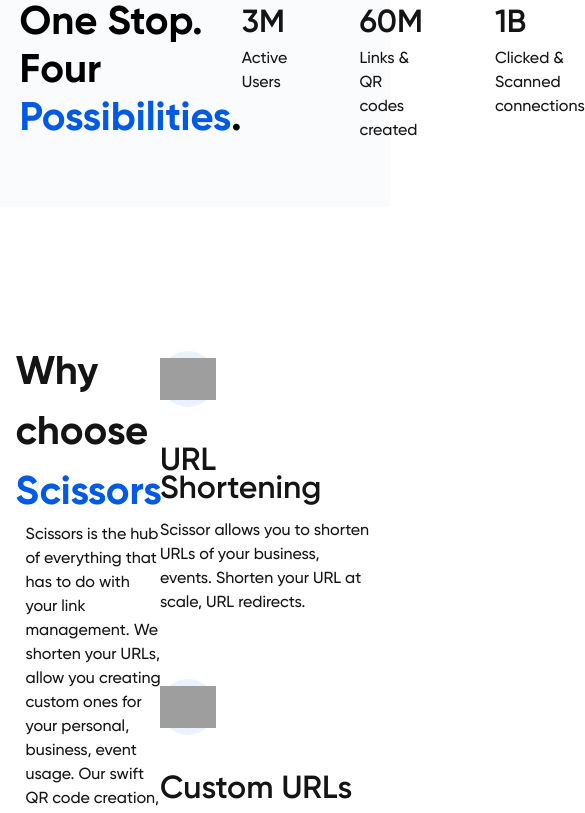
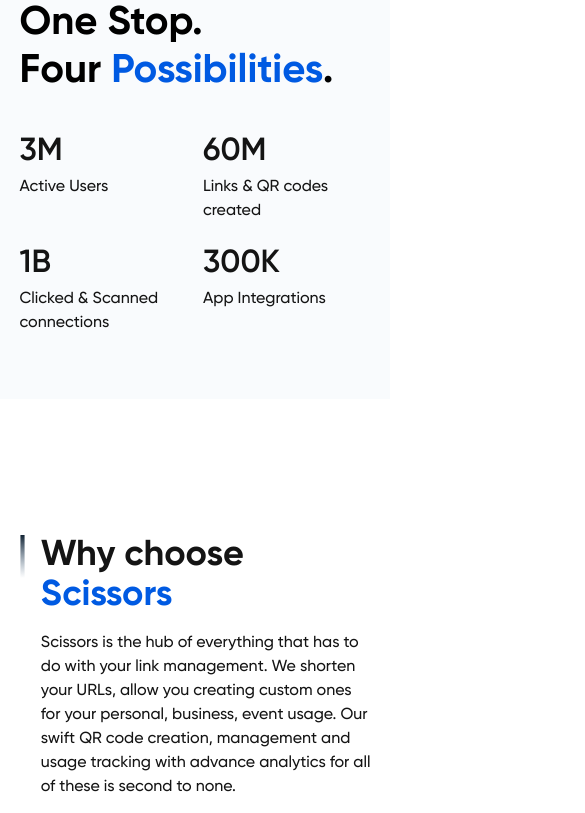
Before and after one commit to rahmlad-aramide/scissor, a React (Vite) app: page / in a window 390 px wide. Shown: the part 1180-1993 px from the top of the page, 585 px wide, since content can reach past the window. Built offline with nearby package versions, Linux system fonts and the light colour scheme; grey boxes are pictures that could not be loaded.

Commit message:
update: added netlify toml file

```diff
--- a/src/components/Features/Features.jsx
+++ b/src/components/Features/Features.jsx
@@ -3,14 +3,14 @@
   return (
     <section id="features">
       <div className="bg-[#F9FBFD]">
-        <div className="flex justify-between w-[90%] mx-auto pt-14 pb-16">
-          <div className="font-bold text-[40px] leading-[48px]">
+        <div className="flex flex-col md:flex-row justify-between w-[90%] mx-auto pt-14 pb-16">
+          <div className="font-bold text-[40px] leading-[48px] mb-8 md:mb-0">
             One Stop. <br /> Four{' '}
             <span className="text-primary">Possibilities</span>.
           </div>
-          <div className="flex w-[60%]">
+          <div className="grid grid-cols-2 gap-4 md:flex w-full md:w-[60%]">
             {featureData.map((data, index) => (
-              <div key={index} className="text-dark first:ml-0 ml-[72px]">
+              <div key={index} className="text-dark first:ml-0 ml-0 md:ml-[72px]">
                 <div className="text-[32px] font-semibold">{data.figure}</div>
                 <div className="font-medium max-w-[14ch]">{data.item}</div>
               </div>
--- a/src/components/Pricing/Pricing.jsx
+++ b/src/components/Pricing/Pricing.jsx
@@ -16,31 +16,31 @@
     <section id="pricing">
       <div className="text-dark">
         <div className="flex flex-col w-full mx-auto mb-16">
-          <div className="flex mx-auto">
-            <div className="mt-2 mr-4">
+          <div className="flex mx-auto w-[90%] mb-4 md:mb-0">
+            <div className="mt-0 md:mt-0 mr-4">
               <img src={line} alt="Vertical line" />
             </div>
-            <div className="text-[40px] font-bold">
-              A <span className="text-primary">perfect price</span> for your
+            <div className="text-4xl md:text-[40px] font-bold">
+              A <span className="text-primary">price perfect</span> for your
               needs.
             </div>
           </div>
           <div className="flex flex-col w-full">
-            <div className="w-[90%] font-medium max-w-[55ch] mx-auto text-center">
+            <div className="w-[90%] font-medium max-w-[55ch] md:mx-auto pr-4 md:pr-0 ml-4 md:ml-auto text-justify md:text-center">
               From catering for your personal, business, event, social needs,
               you can be rest assured we have you in mind in our pricing.
             </div>
           </div>
         </div>
         <div className="flex">
-          <div className="flex mx-auto">
+          <div className="flex mx-auto flex-col md:flex-row">
             {pricingData.map((data) => (
               <div
                 key={data.id}
                 className={
                   hoveredElement === data.id
-                    ? `group pt-24 pb-36 px-16 h-fit my-auto bg-[#1E3448] z-10 rounded-xl transition duration-300`
-                    : `group pt-6 pb-11 px-20 -ml-4 -mr-4 h-fit my-auto border-[0.4px] border-primary bg-white rounded-xl transition duration-300`
+                    ? `group pt-10 md:pt-24 pb-12 md:pb-36 mb-8 md:mb-0 px-6 md:px-16 w-[95%] mx-auto h-fit my-auto bg-[#1E3448] z-10 rounded-xl transition duration-300`
+                    : `group pt-6 pb-6 md:pb-11 px-8 md:px-20 mb-8 md:mb-0 w-[90%] mx-auto md:-ml-4 md:-mr-4 h-fit my-auto border-[0.4px] border-primary bg-white rounded-xl transition duration-300`
                 }
                 onMouseEnter={() => handleMouseEnter(data.id)}
                 onMouseLeave={handleMouseLeave}
@@ -119,8 +119,8 @@
           </div>
         </div>
         <div className="flex mt-16 mb-28">
-          <div className="mx-auto">
-            <Link to="/get-quote">
+          <div className="w-[95%] mx-auto flex flex-col sm:flex-row justify-center items-center">
+            <Link to="/get-quote" className='order-2 md:order-1'>
               <Button
                 style={{
                   backgroundColor: 'white',
@@ -131,7 +131,9 @@
                 Get Custom Pricing
               </Button>
             </Link>
-            <Button>Select Pricing</Button>
+            <div className='order-1 md:order-2 mb-4 md:mb-0'>
+              <Button>Select Pricing</Button>
+            </div>
           </div>
         </div>
       </div>
--- a/src/components/TrimForm/TrimForm.jsx
+++ b/src/components/TrimForm/TrimForm.jsx
@@ -11,10 +11,11 @@
             <Input py="18px" placeholder="Paste URL here..." />
           </div>
           <div className="grid grid-cols-12 gap-4 mb-4">
-            <select className="col-span-7 border border-[#3284FF] outline-none text-[#3284ff] placeholder:text-[#3284ff]/70 rounded-lg px-6 text-xs font-medium w-full">
+            <select className="col-span-12 md:col-span-7 border border-[#3284FF] outline-none text-[#3284ff] bg-transparent placeholder:text-[#3284ff]/70 rounded-lg px-6 text-xs font-medium w-full h-[55.5px] md:h-auto">
               <option className="disabled">Choose Domain</option>
+              <option className="" value="cutly">cutly</option>
             </select>
-            <div className="col-span-5">
+            <div className="col-span-12 md:col-span-5">
               <Input py="18px" placeholder="Type Alias here..." />
             </div>
           </div>
--- a/src/components/WhyScissor/WhyScissor.jsx
+++ b/src/components/WhyScissor/WhyScissor.jsx
@@ -3,16 +3,16 @@
 const WhyScissor = () => {
   return (
     <section>
-      <div className="flex pt-[136px] pb-[130px] justify-between w-[90%] mx-auto text-dark">
-        <div className="flex w-[40%]">
-          <div className="mr-4 -ml-5">
-            <img src={line} alt="vertical line" className="mt-2" />
+      <div className="flex flex-col md:flex-row pt-[136px] pb-[130px] justify-between w-[90%] mx-auto text-dark">
+        <div className="flex w-full md:w-[40%]">
+          <div className="mr-4 ml-0 md:-ml-5">
+            <img src={line} alt="vertical line" className="mt-0 md:mt-0" />
           </div>
           <div>
-            <div className="text-[40px] font-bold">
+            <div className="text-4xl mb-4 md:mb-4 md:text-[40px] font-bold">
               Why choose <span className="text-primary">Scissors</span>
             </div>
-            <div className="max-w-[37ch] ml-2.5 font-medium">
+            <div className="max-w-[37ch] ml-0 md:ml-2.5 font-medium">
               Scissors is the hub of everything that has to do with your link
               management. We shorten your URLs, allow you creating custom ones
               for your personal, business, event usage. Our swift QR code
@@ -21,17 +21,17 @@
             </div>
           </div>
         </div>
-        <div className="flex w-[60%]">
-          <div className="grid gap-x-7 gap-y-16 grid-cols-1 md:grid-cols-2 mt-2">
+        <div className="flex w-full md:w-[60%]">
+          <div className="grid gap-x-7 gap-y-16 grid-cols-1 md:grid-cols-2 mt-12 md:mt-2">
             {whyData.map((data, index) => (
-              <div key={index}>
+              <div key={index} className="flex flex-col justify-center items-center">
                 <div className="bg-[#3284FF]/10 w-14 h-14 flex mb-10 rounded-full justify-center">
                   <img src={data.icon} alt="" className="m-auto p-auto" />
                 </div>
                 <div className="font-semibold text-[32px] leading-7 mb-4">
                   {data.heading}
                 </div>
-                <div className="font-medium">{data.body}</div>
+                <div className="font-medium text-justify md:text-left">{data.body}</div>
               </div>
             ))}
           </div>
```
Also changed, not shown: 2 other files (tests, documents, lock files or other folders).
